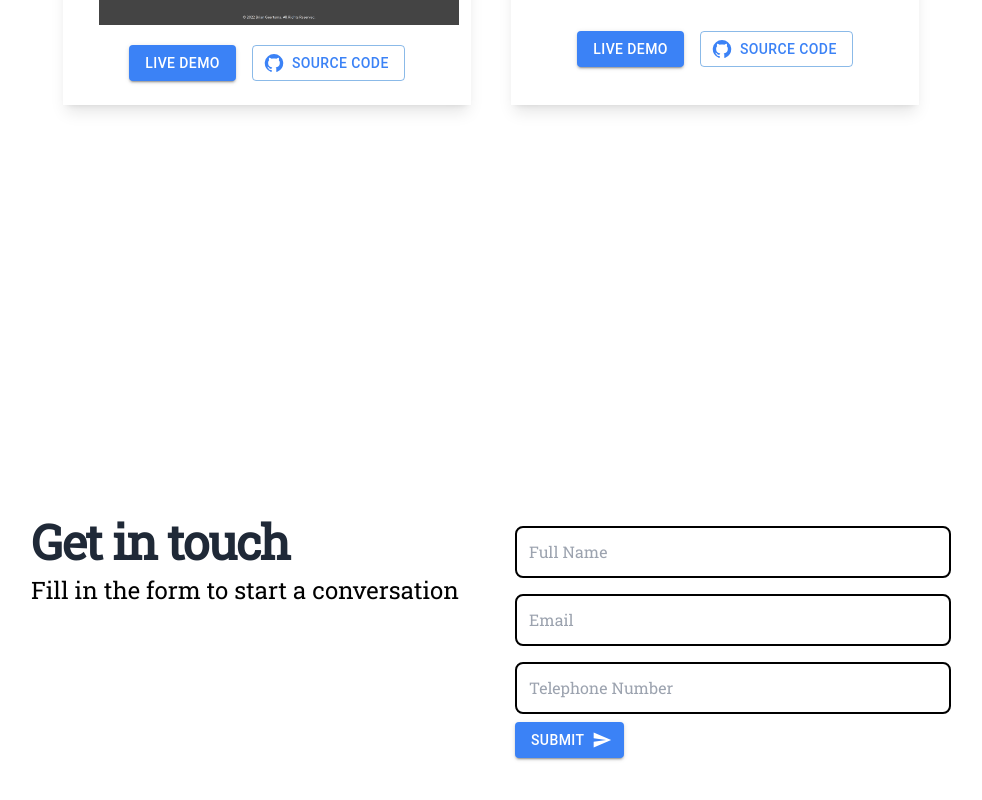
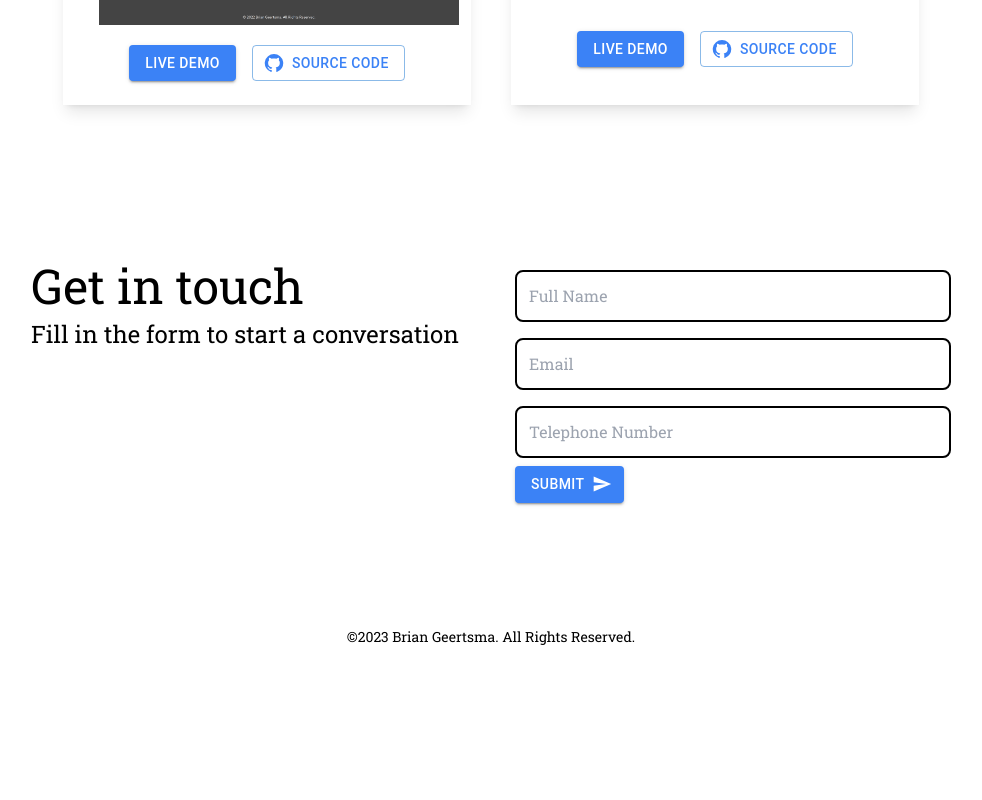
Before and after one commit to brian-gee/react-portfolio, a Next.js app: page / in a window 1280 px wide. Shown: the part 1680-2480 px from the top of the page, without its empty margins (149-1131 px from the left). After the commit the page ends 2347 px from the top, so only its background shows below. Built offline with nearby package versions, Linux system fonts and the light colour scheme.

Commit message:
fixed spacing for contact, removed resume link for now

```diff
--- a/components/contact.js
+++ b/components/contact.js
@@ -4,16 +4,14 @@ import SendIcon from '@mui/icons-material/Send';
 export default function Portfolio() {
   return (
     <div>
-			<main className="px-10">
+      <main className="">
         <section>
-					<div className="relative flex items-top justify-center min-h-screen bg-white sm:items-center sm:pt-0">
-						<div className="max-w-6xl mx-auto sm:px-6 lg:px-8">
+          <div className="relative flex items-top justify-center">
+            <div className="max-w-6xl mx-auto ">
               <div className="overflow-hidden">
                 <div className="grid grid-cols-1 md:grid-cols-2">
                   <div className="p-6 mr-2  sm:rounded-lg">
-										<h1 className="text-4xl sm:text-5xl text-gray-800 font-extrabold tracking-tight">
-											Get in touch
-										</h1>
+                    <h1 className="text-4xl sm:text-5xl">Get in touch</h1>
                     <p className="text-lg md:text-2xl mt-2">
                       Fill in the form to start a conversation
                     </p>
@@ -29,7 +27,7 @@ export default function Portfolio() {
                         name="name"
                         id="name"
                         placeholder="Full Name"
-												className="w-100 mt-2 py-3 px-3 rounded-lg bg-white border-2 border-black text-gray-800 focus:border-indigo-500 focus:outline-none"
+                        className="w-100 mt-2 py-3 px-3 rounded-lg border-2 border-black text-gray-800 focus:border-blue-500 focus:outline-none"
                       />
                     </div>
 
@@ -42,7 +40,7 @@ export default function Portfolio() {
                         name="email"
                         id="email"
                         placeholder="Email"
-												className="w-100 mt-2 py-3 px-3 rounded-lg bg-white border-2 border-black text-gray-800 focus:border-indigo-500 focus:outline-none"
+                        className="w-100 mt-2 py-3 px-3 rounded-lg bg-white border-2 border-black text-gray-800 focus:border-blue-500 focus:outline-none"
                       />
                     </div>
 
@@ -55,15 +53,14 @@ export default function Portfolio() {
                         name="tel"
                         id="tel"
                         placeholder="Telephone Number"
-												className="w-100 mt-2 py-3 px-3 rounded-lg bg-white border-2 border-black text-gray-800 focus:border-indigo-500 focus:outline-none"
+                        className="w-100 mt-2 py-3 px-3 rounded-lg bg-white border-2 border-black text-gray-800 focus:border-blue-500 focus:outline-none"
                       />
                     </div>
-										<div className='mt-2 flex justify-start'>
+                    <div className="mt-2 flex justify-start">
                       <Button
                         variant="contained"
                         style={{ backgroundColor: '#3b82f6', color: '#FFFFFF' }}
-												endIcon={<SendIcon />}
-											>
+                        endIcon={<SendIcon />}>
                         Submit
                       </Button>
                     </div>
--- a/components/nav.js
+++ b/components/nav.js
@@ -7,7 +7,7 @@ export default function Nav() {
   const [navItems] = useState([
     {
       name: 'Resume',
-      url: '/#portfolio',
+      url: '',
     },
   ]);
   return (
```
Lines whose indentation alone changed are shown as unchanged.
